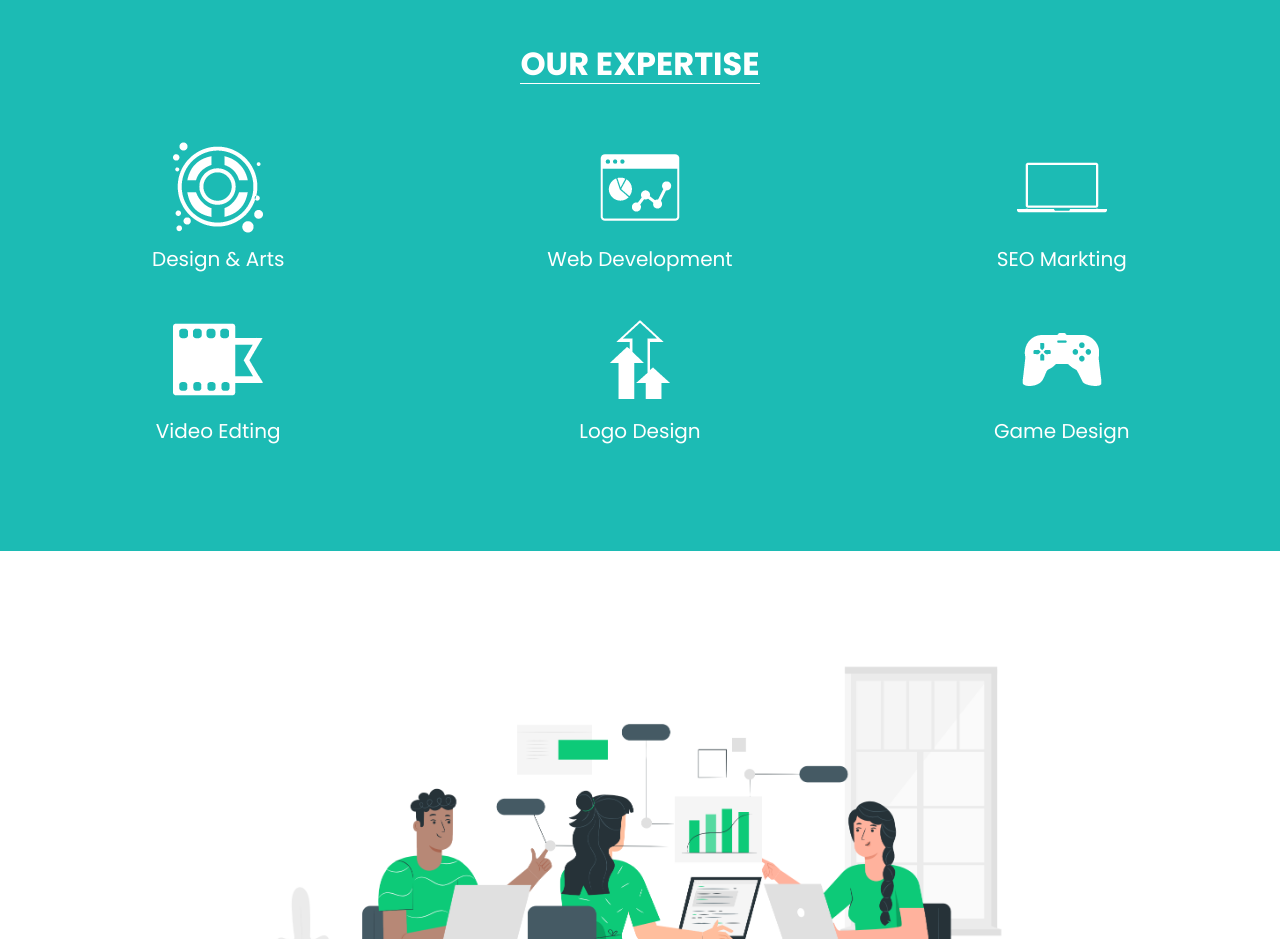
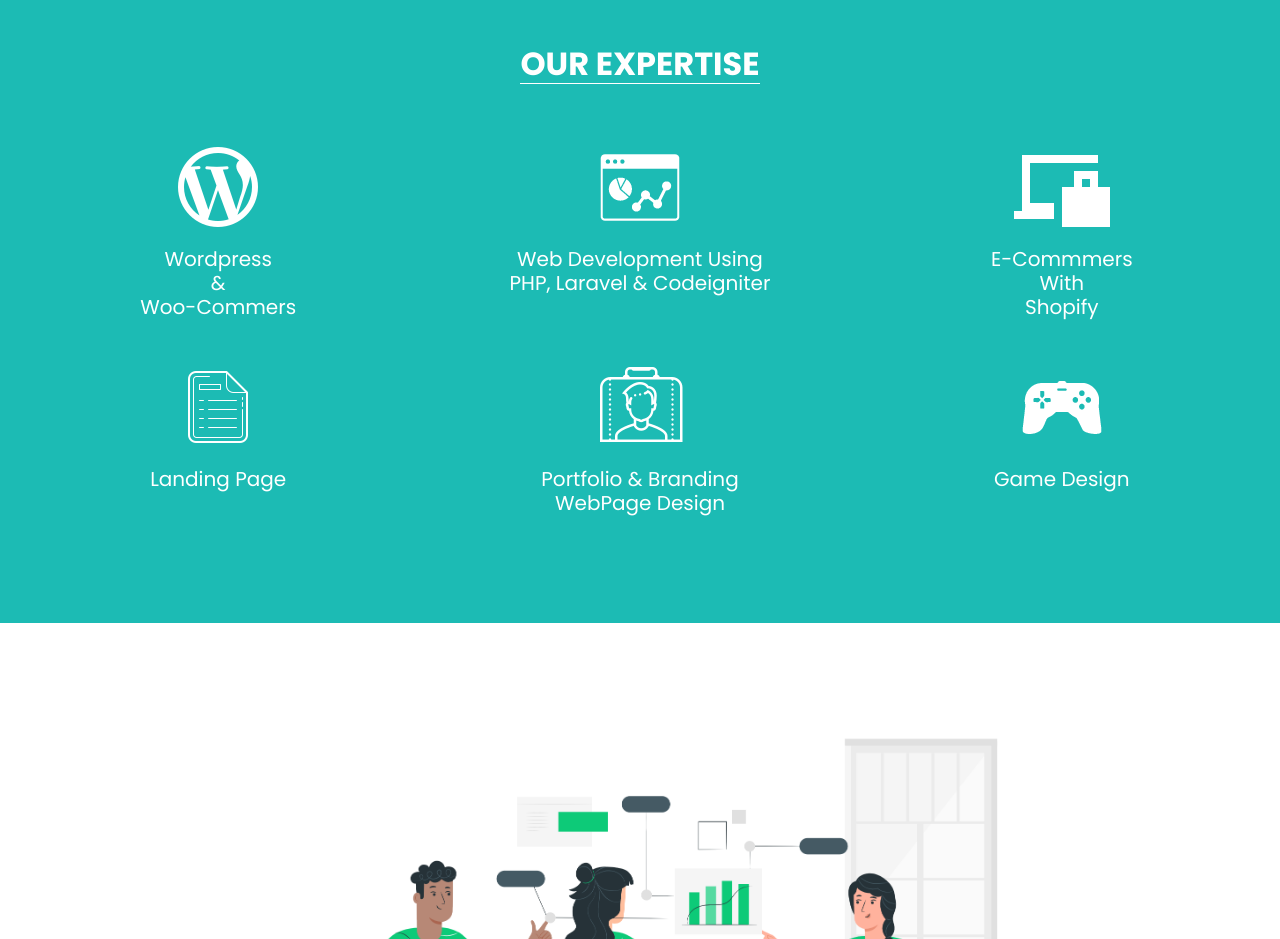
Before and after one commit to RDANDAPAT/Portfolio, a plain HTML site: page index.html in a window 1280 px wide. Shown: the part 1300-2239 px from the top of the page. Drawn offline with Linux system fonts and the light colour scheme.

Commit message:
3rd commit

```diff
--- a/index.html
+++ b/index.html
@@ -22,6 +22,14 @@
   <link href="css/style.css" rel="stylesheet" />
   <!-- responsive style -->
   <link href="css/responsive.css" rel="stylesheet" />
+  <style>
+    * {
+    cursor: url('https://www.shareicon.net/data/48x48/2016/03/04/319446_package_128x128.png'), auto;
+  }
+
+
+
+  </style>
 </head>
 
 <body>
@@ -251,11 +259,11 @@
         <div class="category_container">
           <div class="box">
             <div class="img-box">
-            <img src="images/c1.png" alt="">
+              <img src="images/wordpress.png" alt="">
             </div>
             <div class="detail-box">
               <h5>
-              Design & Arts
+                Wordpress<br>&<br>Woo-Commers
               </h5>
             </div>
           </div>
@@ -265,37 +273,37 @@
             </div>
             <div class="detail-box">
               <h5>
-              Web Development
+                Web Development Using<br>PHP, Laravel & Codeigniter
               </h5>
             </div>
           </div>
           <div class="box">
             <div class="img-box">
-            <img src="images/c3.png" alt="">
+              <img src="images/e-com.png" alt="">
             </div>
             <div class="detail-box">
               <h5>
-              SEO Markting
+                E-Commmers<br>With<br>Shopify
               </h5>
             </div>
           </div>
           <div class="box">
             <div class="img-box">
-            <img src="images/c4.png" alt="">
+              <img src="images/landingpage.png" alt="">
             </div>
             <div class="detail-box">
               <h5>
-              Video Edting
+                Landing Page
               </h5>
             </div>
           </div>
           <div class="box">
             <div class="img-box">
-            <img src="images/c5.png" alt="">
+              <img src="images/portfolio.png" alt="">
             </div>
             <div class="detail-box">
               <h5>
-              Logo Design
+                Portfolio & Branding<br>WebPage Design
               </h5>
             </div>
           </div>
@@ -664,7 +672,7 @@
       </div>
     </footer>
     <!-- end  footer section -->
-
+<
 
     <script src="js/jquery-3.4.1.min.js"></script>
     <script src="js/bootstrap.js"></script>
@@ -672,6 +680,6 @@
 
 
   </body>
-</body>
+
 
 </html>
```
Also changed, not shown: images/e-com.png (added), images/landingpage.png (added), images/portfolio.png (added), images/webdev.png (added), images/wordpress.png (added). Lines whose indentation alone changed are shown as unchanged.
